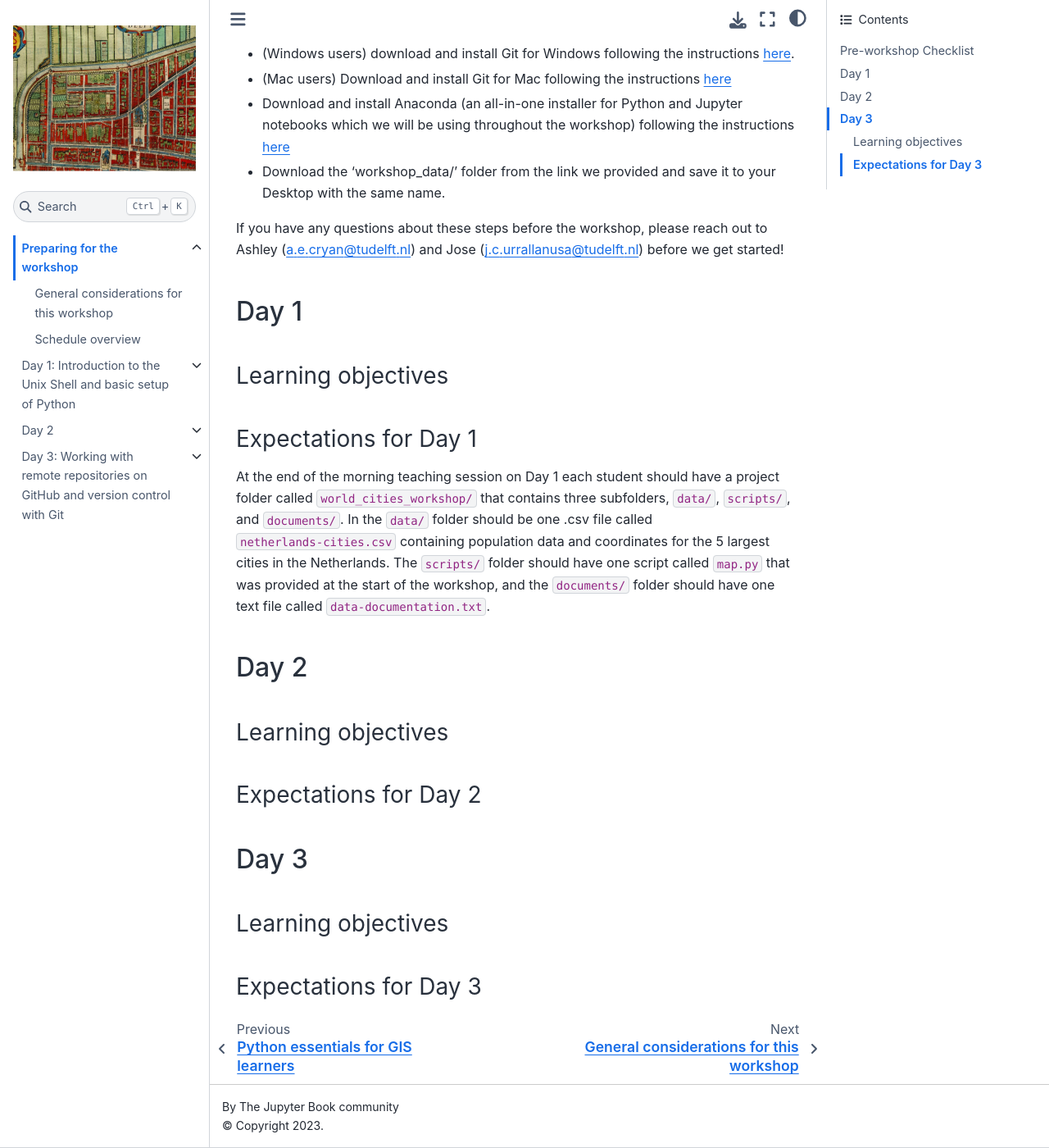
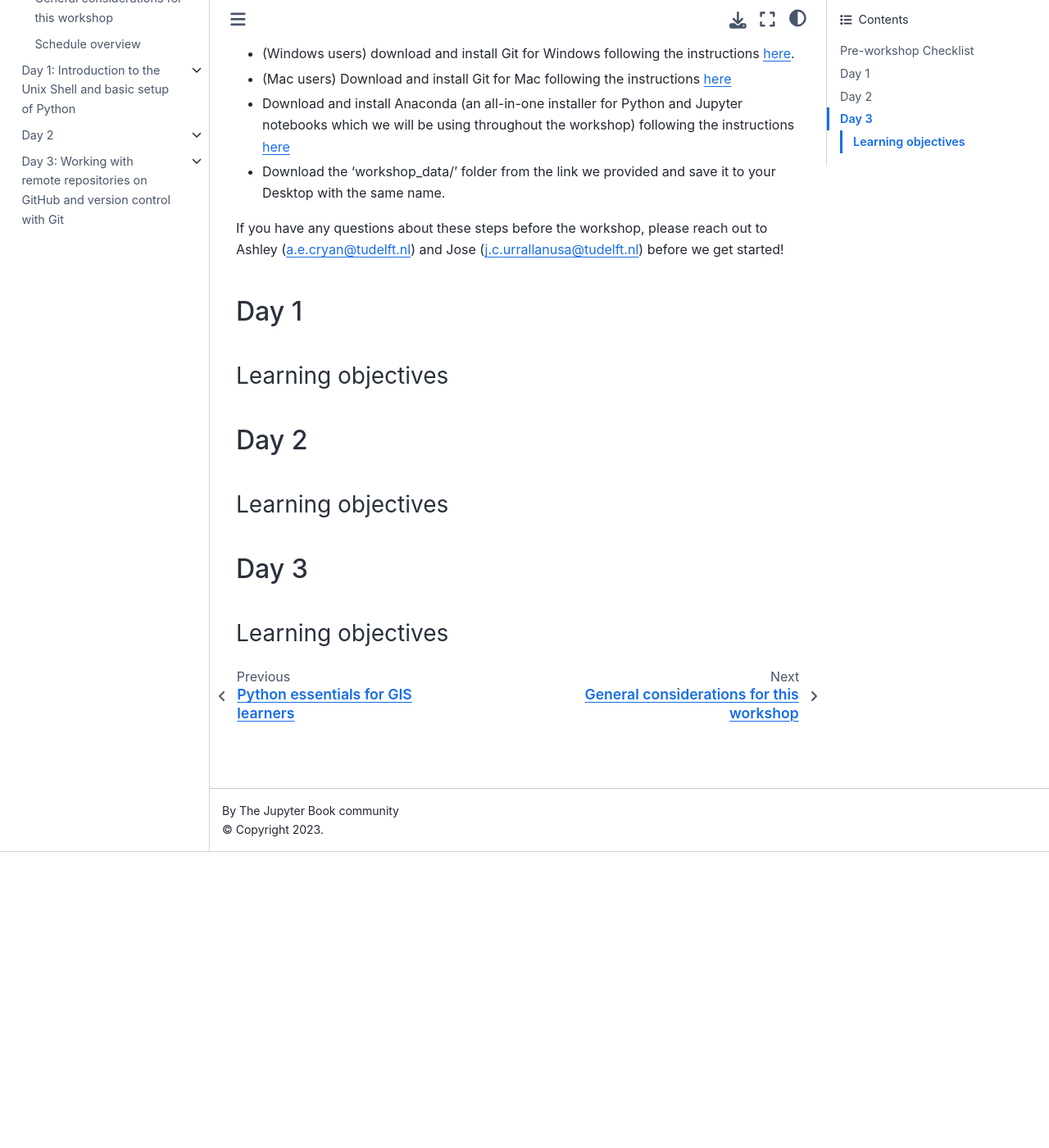
Before and after one commit to the-magnificents/04-02-2021-Carpentry-for-HGIS, a Jupyter Book: the page built from 00_Lesson_prep/00_README.md, in a window 1280 px wide and 1400 px high, scrolled down 361 px. Shown: the whole window at 82% size. Built offline with Jupyter Book 1.0.4 settings and Sphinx 7.4.7 and the Sphinx Book theme 1.1.4, drawn with Linux system fonts in a browser that asks for light colours; pages that are not in the unit, such as notebooks, are missing from menus.

Commit message:
removed country data exercise and expectations

```diff
--- a/00_Lesson_prep/00_README.md
+++ b/00_Lesson_prep/00_README.md
@@ -16,19 +16,13 @@ If you have any questions about these steps before the workshop, please reach ou
 
 ### Learning objectives
 
-### Expectations for Day 1
-
-At the end of the morning teaching session on Day 1 each student should have a project folder called `world_cities_workshop/` that contains three subfolders, `data/`, `scripts/`, and `documents/`. In the `data/` folder should be one .csv file called `netherlands-cities.csv` containing population data and coordinates for the 5 largest cities in the Netherlands. The `scripts/` folder should have one script called `map.py` that was provided at the start of the workshop, and the `documents/` folder should have one text file called `data-documentation.txt`.
 
 ## Day 2
 
 ### Learning objectives
 
-### Expectations for Day 2
 
 
 ## Day 3
 
 ### Learning objectives
-
-### Expectations for Day 3
```
Also changed, not shown: 01_Day_1_Unix_Shell/B0_generate_country_data_exercise copy.md (deleted, +0 -18 lines).
